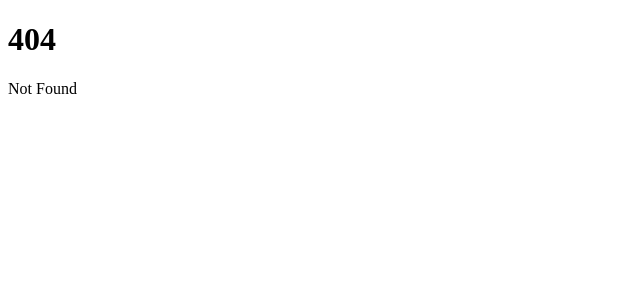
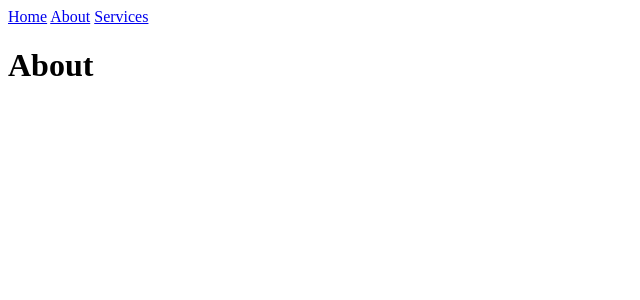
Before and after one commit to north7-engineering/website, a SvelteKit app: page /about in a window 1280 px wide. Before the commit this address had no page. Shown: the top 300 px of the page, without its empty margins (0-640 px from the left). Built offline with nearby package versions, Linux system fonts and the light colour scheme.

Commit message:
Adding more routes

```diff
--- /dev/null
+++ b/src/routes/+layout.svelte
@@ -0,0 +1,7 @@
+<nav>
+    <a href="/">Home</a>
+    <a href="/about">About</a>
+    <a href="/services">Services</a>
+</nav>
+
+<slot></slot>
--- /dev/null
+++ b/src/routes/about/+page.svelte
@@ -0,0 +1 @@
+<h1>About</h1>
--- /dev/null
+++ b/src/routes/services/+page.svelte
@@ -0,0 +1 @@
+<h1>Services</h1>
```
